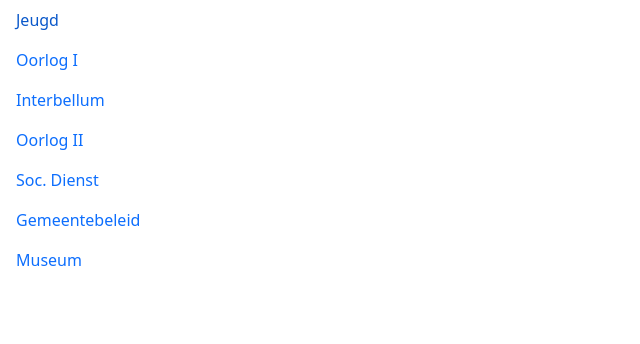
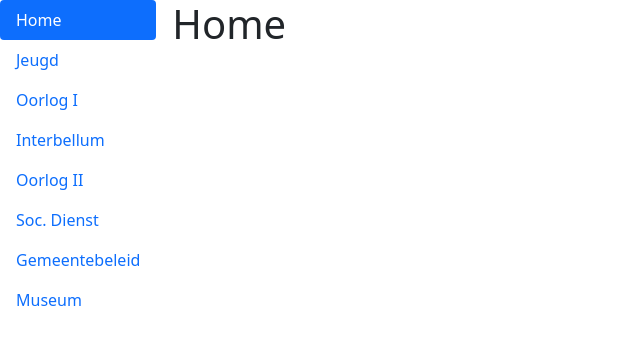
Before and after one commit to timvanginderen/sooi-noldus, a plain HTML site: page src/index.html in a window 1280 px wide. Shown: the whole page, without its empty margins (0-640 px from the left). Drawn offline with nearby package versions, Linux system fonts and the light colour scheme.

Commit message:
Use pills and tabpanels

```diff
--- a/src/index.html
+++ b/src/index.html
@@ -14,7 +14,7 @@
 
 <body>
 
-    <ul class="nav flex-column">
+    <!-- <ul class="nav flex-column">
         <li class="nav-item">
             <a class="nav-link active" aria-current="page" href="#">Jeugd</a>
         </li>
@@ -36,7 +36,57 @@
         <li class="nav-item">
             <a class="nav-link" href="#">Museum</a>
         </li>
-    </ul>
+    </ul> -->
+
+
+    <div class="d-flex align-items-start">
+        <div class="nav flex-column nav-pills me-3" id="v-pills-tab" role="tablist" aria-orientation="vertical">
+            <a class="nav-link active" id="v-pills-home-tab" data-bs-toggle="pill" href="#v-pills-home" role="tab"
+                aria-controls="v-pills-home" aria-selected="true">Home</a>
+            <a class="nav-link" id="v-pills-jeugd-tab" data-bs-toggle="pill" href="#v-pills-jeugd" role="tab"
+                aria-controls="v-pills-jeugd" aria-selected="false">Jeugd</a>
+            <a class="nav-link" id="v-pills-oorlogi-tab" data-bs-toggle="pill" href="#v-pills-oorlogi" role="tab"
+                aria-controls="v-pills-oorlogi" aria-selected="false">Oorlog I</a>
+            <a class="nav-link" id="v-pills-interbellum-tab" data-bs-toggle="pill" href="#v-pills-interbellum"
+                role="tab" aria-controls="v-pills-interbellum" aria-selected="false">Interbellum</a>
+            <a class="nav-link" id="v-pills-oorlogii-tab" data-bs-toggle="pill" href="#v-pills-oorlogii" role="tab"
+                aria-controls="v-pills-oorlogii" aria-selected="false">Oorlog II</a>
+            <a class="nav-link" id="v-pills-socdienst-tab" data-bs-toggle="pill" href="#v-pills-socdienst" role="tab"
+                aria-controls="v-pills-socdienst" aria-selected="false">Soc. Dienst</a>
+            <a class="nav-link" id="v-pills-gemeentebeleid-tab" data-bs-toggle="pill" href="#v-pills-gemeentebeleid"
+                role="tab" aria-controls="v-pills-gemeentebeleid" aria-selected="false">Gemeentebeleid</a>
+            <a class="nav-link" id="v-pills-museum-tab" data-bs-toggle="pill" href="#v-pills-museum" role="tab"
+                aria-controls="v-pills-museum" aria-selected="false">Museum</a>
+        </div>
+        <div class="tab-content" id="v-pills-tabContent">
+            <div class="tab-pane fade show active" id="v-pills-home" role="tabpanel" aria-labelledby="v-pills-home-tab">
+                <h1>Home</h1>
+            </div>
+            <div class="tab-pane fade" id="v-pills-jeugd" role="tabpanel" aria-labelledby="v-pills-jeugd-tab">
+                <h1>Jeugd</h1>
+            </div>
+            <div class="tab-pane fade" id="v-pills-oorlogi" role="tabpanel" aria-labelledby="v-pills-oorlogi-tab">
+                <h1>Oorlog I</h1>
+            </div>
+            <div class="tab-pane fade" id="v-pills-interbellum" role="tabpanel"
+                aria-labelledby="v-pills-interbellum-tab">
+                <h1>Interbellum</h1>
+            </div>
+            <div class="tab-pane fade" id="v-pills-oorlogii" role="tabpanel" aria-labelledby="v-pills-oorlogii-tab">
+                <h1>Oorlog II</h1>
+            </div>
+            <div class="tab-pane fade" id="v-pills-socdienst" role="tabpanel" aria-labelledby="v-pills-socdienst-tab">
+                <h1>Soc. Dienst</h1>
+            </div>
+            <div class="tab-pane fade" id="v-pills-gemeentebeleid" role="tabpanel"
+                aria-labelledby="v-pills-gemeentebeleid-tab">
+                <h1>Gemeentebeleid</h1>
+            </div>
+            <div class="tab-pane fade" id="v-pills-museum" role="tabpanel" aria-labelledby="v-pills-museum-tab">
+                <h1>Museum</h1>
+            </div>
+        </div>
+    </div>
 
 </body>
 
```
